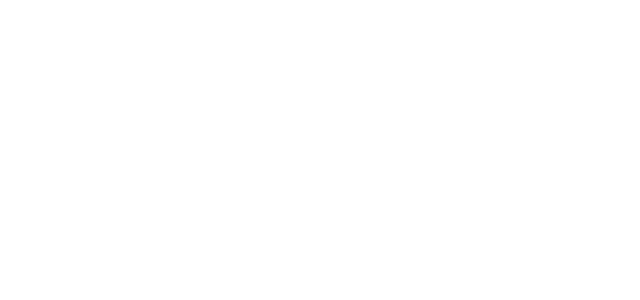
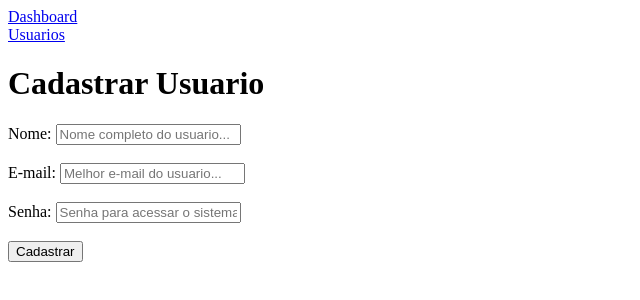
Before and after one commit to FernandoVenturini/celke-project-react, a React (Create React App) app: page /add-user in a window 1280 px wide. Shown: the top 300 px of the page, without its empty margins (0-640 px from the left). Built offline with nearby package versions, Linux system fonts and the light colour scheme; sample sign-in values are in the browser's storage.

Commit message:
listing users #08

```diff
--- /dev/null
+++ b/src/pages/AddUser/index.js
@@ -0,0 +1,77 @@
+import React, { useState } from "react";
+
+import { Link } from "react-router-dom";
+
+import api from '../../config/configApi';
+
+export const AddUser = () => {
+
+    const [user, setUser] = useState({
+        name: '',
+        email: '',
+        password: ''
+    });
+
+    const [status, setStatus] = useState({
+        type: '',
+        mensagem: ''
+    })
+
+    const valueInput = (e) => setUser({...user, [e.target.name]: e.target.value});
+
+    const addUser = async e => {
+        e.preventDefault();
+
+        const headers = {
+            'headers': {
+                'Content-Type': 'application/json',
+                'Authorization': 'Bearer ' + localStorage.getItem('token')
+            }
+        };
+
+        await api.post('/user', user, headers)
+        .then((response) => {
+            setStatus({
+                type: 'success',
+                mensagem: response.data.mensagem
+            });
+        }).catch((err) => {
+            if(err.response) {
+                setStatus({
+                    type: 'error',
+                    mensagem: err.response.mensagem
+                });
+            }else {
+                setStatus({
+                    type: 'error',
+                    mensagem: 'Erro, tente mais tarde!'
+                });
+            }
+        })
+    }
+
+    return (
+        <>
+            <Link to="/dashboard">Dashboard</Link><br/>
+            <Link to="/users">Usuarios</Link><br/>
+
+            <h1>Cadastrar Usuario</h1>
+
+            {status.type === 'error' ? <p>{status.mensagem}</p> : ''}
+            {status.type === 'success' ? <p>{status.mensagem}</p> : ''}
+
+            <form onSubmit={addUser}>
+                <label>Nome: </label>
+                <input type="text" name="name" placeholder="Nome completo do usuario..." onChange={valueInput}/><br/><br/>
+
+                <label>E-mail: </label>
+                <input type="email" name="email" placeholder="Melhor e-mail do usuario..." onChange={valueInput}/><br/><br/>
+
+                <label>Senha: </label>
+                <input type="password" name="password" placeholder="Senha para acessar o sistema..." autoComplete="on" onChange={valueInput}/><br/><br/>
+
+                <button type="submit">Cadastrar</button>
+            </form>
+        </>
+    );
+};
--- a/src/pages/Dashboard/index.js
+++ b/src/pages/Dashboard/index.js
@@ -1,17 +1,19 @@
 import React, {useContext} from "react";
 import {Context} from '../../Context/AuthContext';
 
+import {Link} from 'react-router-dom';
+
 export const Dashboard = () => {
 
-    // CRIA CONST PRA RECEBER TOKEN
-    const token = localStorage.getItem('token');
 
     const {authenticated, handleLogout} = useContext(Context);
 
     return (
         <>
+            <Link to="/dashboard">Dashboard</Link><br/>
+            <Link to="/users">Usuarios</Link><br/>
+
             <h1>Dashboard</h1>
-            <p>Token : {token}</p>
             <button type="button" onClick={handleLogout}>Sair</button>
         </>
     );
--- a/src/pages/Users/index.js
+++ b/src/pages/Users/index.js
@@ -1,9 +1,67 @@
-import React from "react";
+import React, { useEffect, useState } from "react";
+
+import api from '../../config/configApi';
+
+import { Link } from "react-router-dom";
 
 export function Users() {
+
+    const [data, setData] = useState([]);
+
+    const [status, setStatus] = useState({
+        type: '',
+        mensagem: ''
+    });
+
+    const getUsers = async () => {
+
+        const headers = {
+            'headers': {
+                'Authorization': "Bearer " + localStorage.getItem('token')
+            }
+        }
+
+        await api.get('/users', headers)
+        .then((response) => {
+            console.log(response);
+            setData(response.data.users);
+        }).catch((err) => {
+            if(err.response) {
+                setStatus({
+                    type: 'error',
+                    mensagem: 'err.reponse.data.mensagem'
+                });
+            }else {
+                setStatus({
+                    type: 'error',
+                    mensagem: 'Erro: Tente mais tarde!'
+                });
+            }
+        });
+    }
+
+    useEffect(() => {
+        getUsers();
+    },[]);
+
     return (
         <>
+            <Link to="/dashboard">Dashboard</Link><br/>
+            <Link to="/users">Usuarios</Link><br/>
+
             <h1>Lisar Usuarios</h1>
+
+            <Link to="add-user">Cadastrar</Link><br/><hr/>
+
+            {status.type === 'error' ? <p>{status.mensagem}</p> : ""}
+
+            {data.map(user => (
+                <div key={user.id}>
+                    <span>{user.id}</span><br/>
+                    <span>{user.name}</span><br/>
+                    <span>{user.email}</span><br/><hr/>
+                </div>
+            ))}
         </>
     );
 }
--- a/src/routes/routesAdm.js
+++ b/src/routes/routesAdm.js
@@ -6,6 +6,7 @@ import {Context} from '../Context/AuthContext';
 import {Login} from '../pages/Login';
 import {Dashboard} from '../pages/Dashboard';
 import {Users} from '../pages/Users';
+import {AddUser} from '../pages/AddUser';
 
 function CustomRoute({isPrivate, ...rest}) {
     // Verificando se o usuario esta logado
@@ -23,6 +24,7 @@ export default function RoutesAdm() {
             <CustomRoute exact path='/' component={Login} />
             <CustomRoute isPrivate path='/dashboard' component={Dashboard} />
             <CustomRoute isPrivate path='/users' component={Users} />
+            <CustomRoute isPrivate path='/add-user' component={AddUser} />
         </Switch>
     );
 }
```
